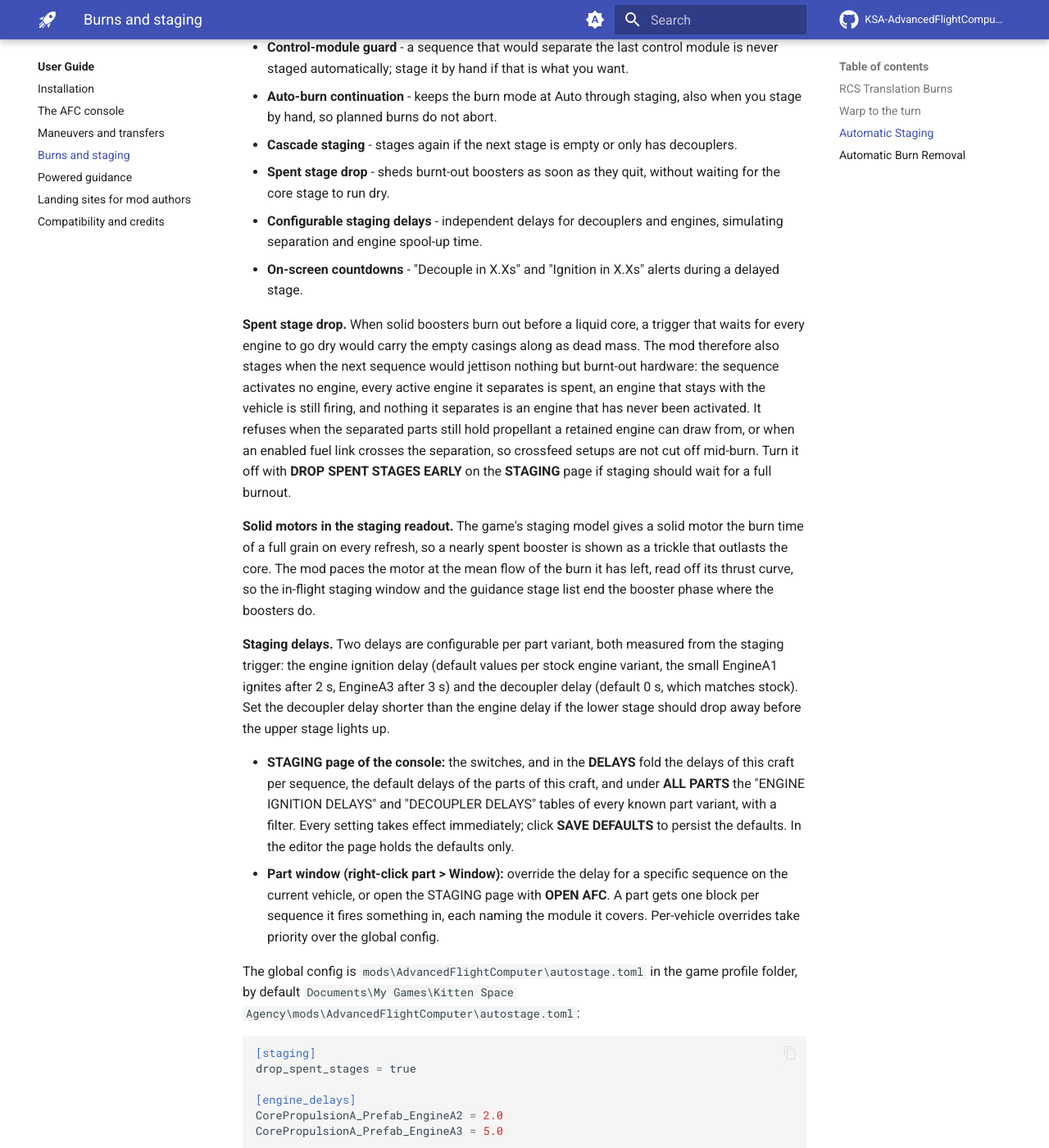
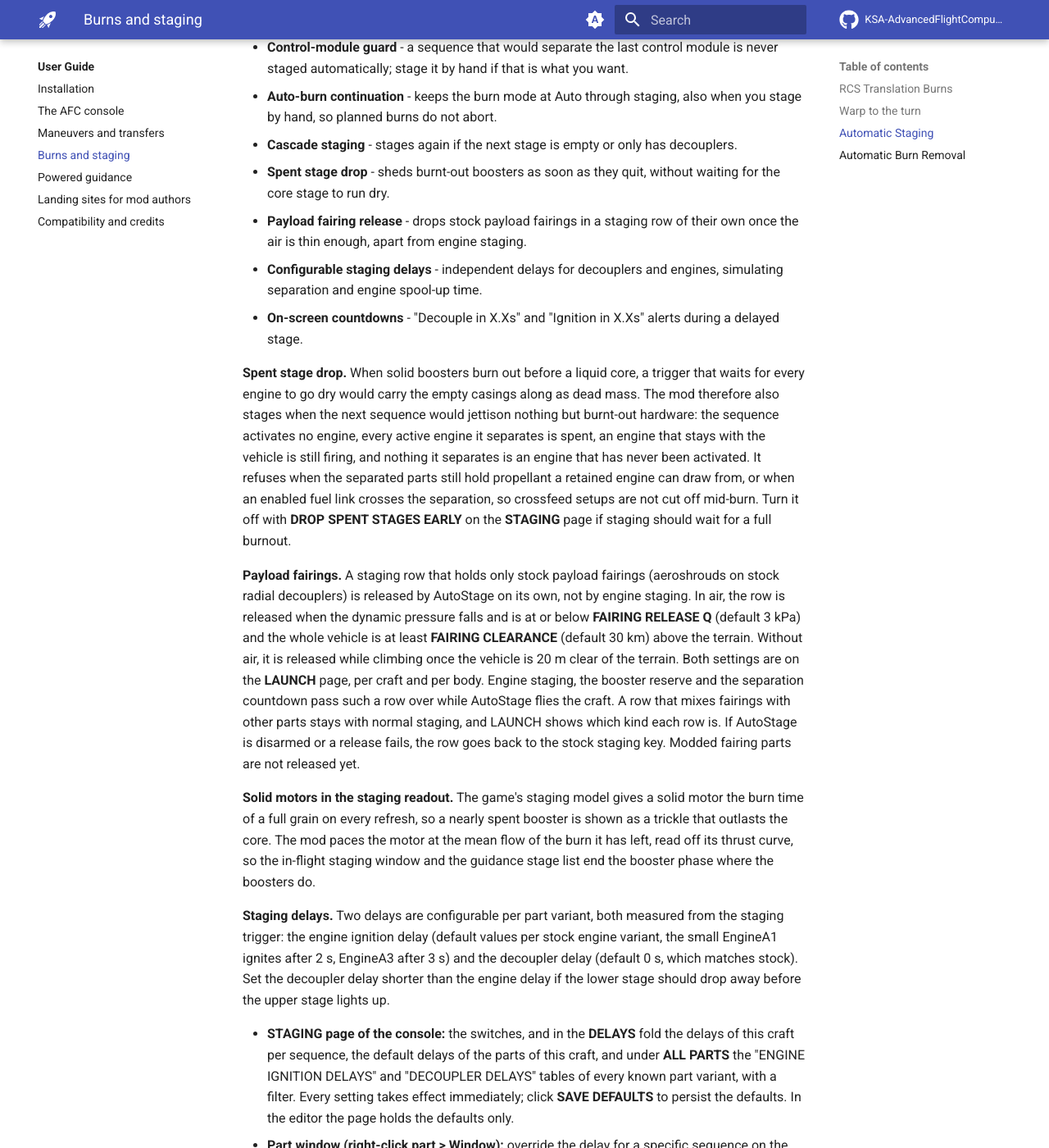
Before and after one commit to Maximilian-Nesslauer/KSA-AdvancedFlightComputer, an MkDocs documentation site: the page built from docs/user-guide/burns-and-staging.md, in a window 1280 px wide and 1400 px high, scrolled down 2588 px. Shown: the whole window at 82% size. Built offline with MkDocs 1.6.1 and Material for MkDocs 9.7.7, drawn with Linux system fonts in a browser that asks for light colours; comment, search, counter and statistics services are not loaded.

Commit message:
Describe the payload fairing release in the User Guide

```diff
--- a/docs/user-guide/burns-and-staging.md
+++ b/docs/user-guide/burns-and-staging.md
@@ -44,10 +44,13 @@ Activates the next sequence whenever the active engines run out of propellant, a
 - **Auto-burn continuation** - keeps the burn mode at Auto through staging, also when you stage by hand, so planned burns do not abort.
 - **Cascade staging** - stages again if the next stage is empty or only has decouplers.
 - **Spent stage drop** - sheds burnt-out boosters as soon as they quit, without waiting for the core stage to run dry.
+- **Payload fairing release** - drops stock payload fairings in a staging row of their own once the air is thin enough, apart from engine staging.
 - **Configurable staging delays** - independent delays for decouplers and engines, simulating separation and engine spool-up time.
 - **On-screen countdowns** - "Decouple in X.Xs" and "Ignition in X.Xs" alerts during a delayed stage.
 
 **Spent stage drop.** When solid boosters burn out before a liquid core, a trigger that waits for every engine to go dry would carry the empty casings along as dead mass. The mod therefore also stages when the next sequence would jettison nothing but burnt-out hardware: the sequence activates no engine, every active engine it separates is spent, an engine that stays with the vehicle is still firing, and nothing it separates is an engine that has never been activated. It refuses when the separated parts still hold propellant a retained engine can draw from, or when an enabled fuel link crosses the separation, so crossfeed setups are not cut off mid-burn. Turn it off with **DROP SPENT STAGES EARLY** on the **STAGING** page if staging should wait for a full burnout.
+
+**Payload fairings.** A staging row that holds only stock payload fairings (aeroshrouds on stock radial decouplers) is released by AutoStage on its own, not by engine staging. In air, the row is released when the dynamic pressure falls and is at or below **FAIRING RELEASE Q** (default 3 kPa) and the whole vehicle is at least **FAIRING CLEARANCE** (default 30 km) above the terrain. Without air, it is released while climbing once the vehicle is 20 m clear of the terrain. Both settings are on the **LAUNCH** page, per craft and per body. Engine staging, the booster reserve and the separation countdown pass such a row over while AutoStage flies the craft. A row that mixes fairings with other parts stays with normal staging, and LAUNCH shows which kind each row is. If AutoStage is disarmed or a release fails, the row goes back to the stock staging key. Modded fairing parts are not released yet.
 
 **Solid motors in the staging readout.** The game's staging model gives a solid motor the burn time of a full grain on every refresh, so a nearly spent booster is shown as a trickle that outlasts the core. The mod paces the motor at the mean flow of the burn it has left, read off its thrust curve, so the in-flight staging window and the guidance stage list end the booster phase where the boosters do.
 
```
